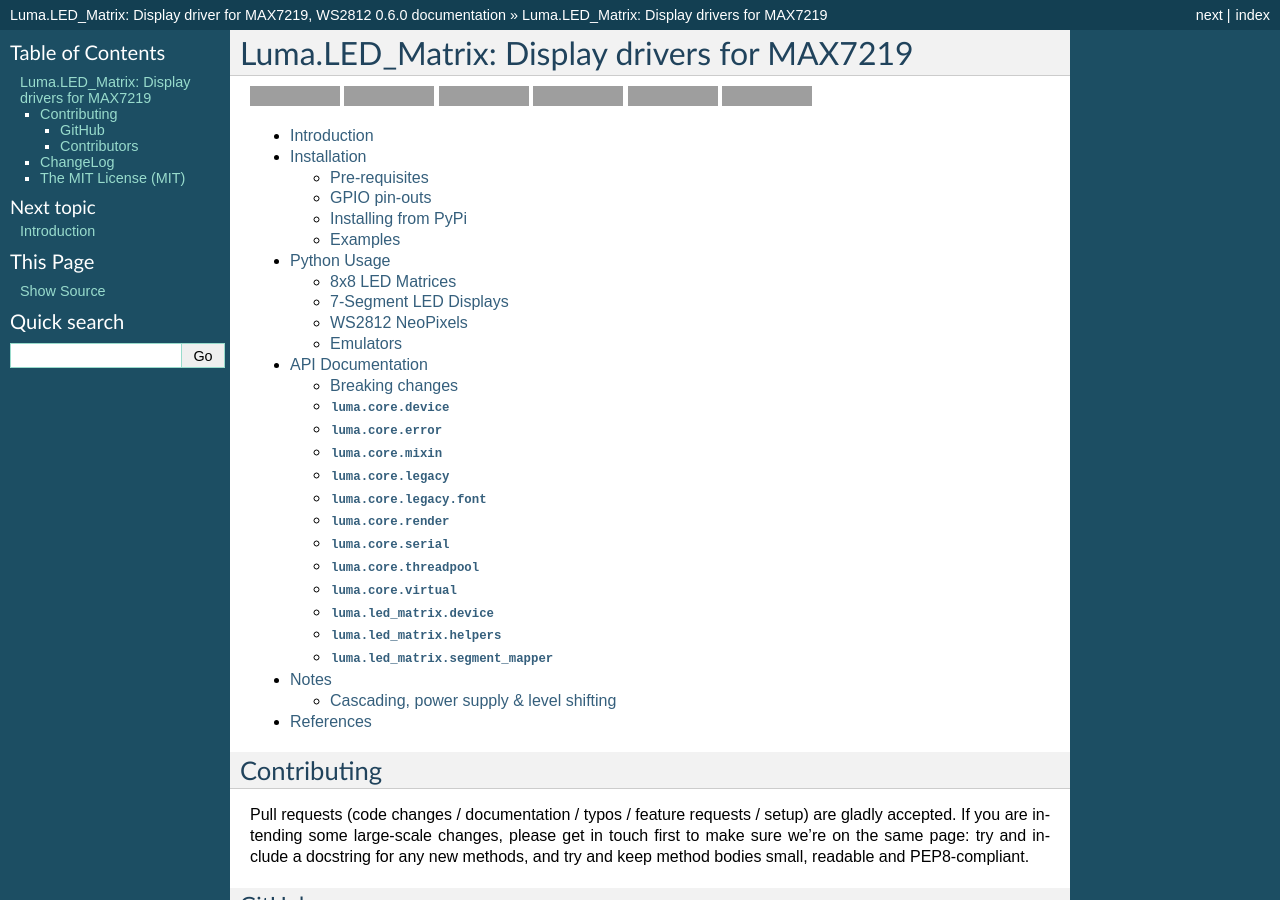
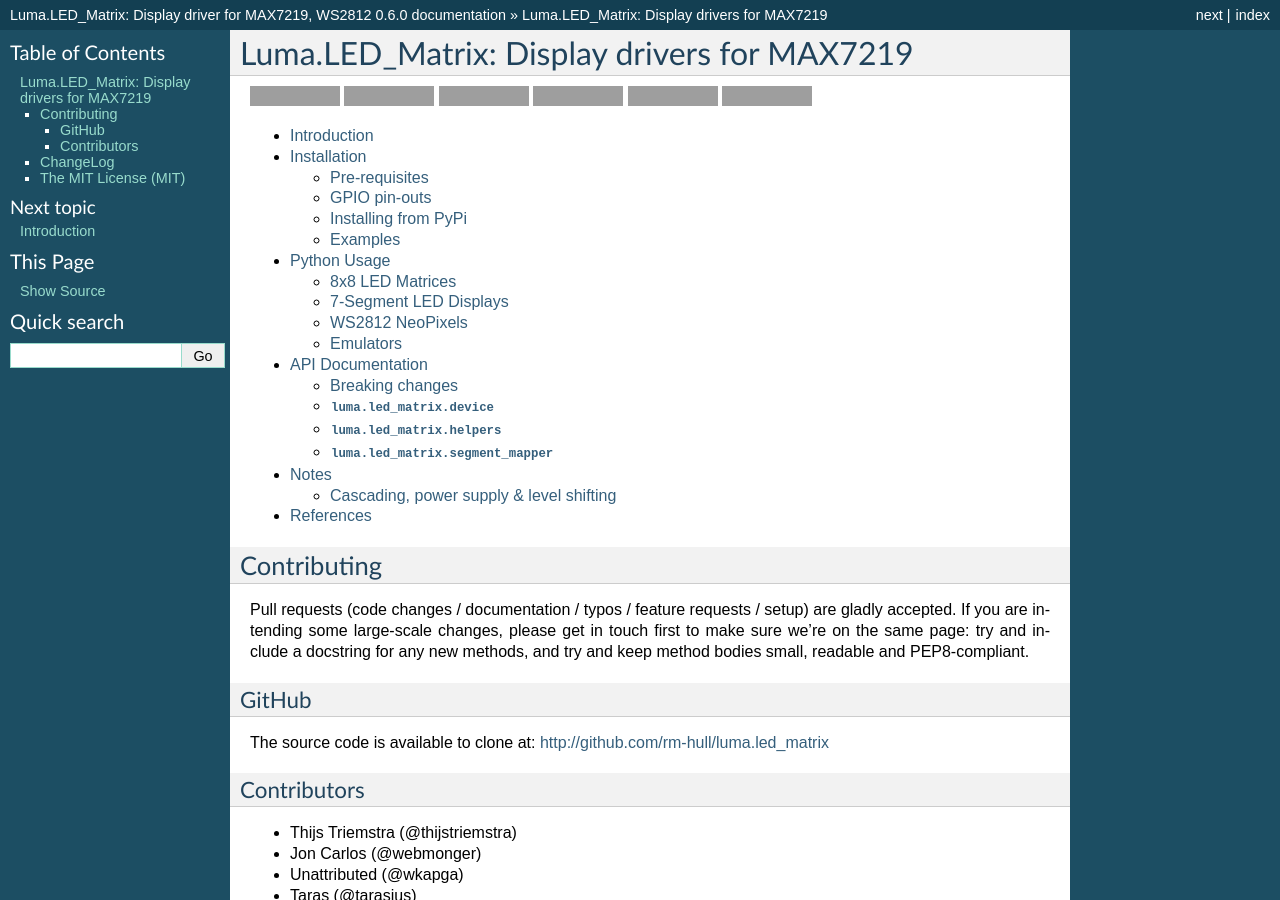
Before and after one commit to rm-hull/luma.led_matrix, a Sphinx documentation site: the page built from doc/index.rst, in a window 1280 px wide and 900 px high, cut to the strip 0-900 px from the top of the window. Built offline with Sphinx 7.4.7, drawn with Linux system fonts in a browser that asks for light colours; grey boxes are pictures that could not be loaded.

Commit message:
remove duplicated api docs
These core docs are available through intersphinx.

```diff
--- a/doc/api-documentation.rst
+++ b/doc/api-documentation.rst
@@ -23,76 +23,6 @@
    This breaking change was necessary to be able to add different classes of
    devices, so that they could reuse core components.
 
-:mod:`luma.core.device`
-"""""""""""""""""""""""
-.. automodule:: luma.core.device
-    :members:
-    :inherited-members:
-    :undoc-members:
-    :show-inheritance:
-
-:mod:`luma.core.error`
-""""""""""""""""""""""
-.. automodule:: luma.core.error
-    :members:
-    :inherited-members:
-    :undoc-members:
-    :show-inheritance:
-
-:mod:`luma.core.mixin`
-""""""""""""""""""""""
-.. automodule:: luma.core.mixin
-    :members:
-    :inherited-members:
-    :undoc-members:
-    :show-inheritance:
-
-:mod:`luma.core.legacy`
-"""""""""""""""""""""""
-.. automodule:: luma.core.legacy
-    :members:
-    :undoc-members:
-    :show-inheritance:
-
-:mod:`luma.core.legacy.font`
-""""""""""""""""""""""""""""
-.. automodule:: luma.core.legacy.font
-    :members:
-    :undoc-members:
-    :show-inheritance:
-
-:mod:`luma.core.render`
-"""""""""""""""""""""""
-.. automodule:: luma.core.render
-    :members:
-    :inherited-members:
-    :undoc-members:
-    :show-inheritance:
-
-:mod:`luma.core.serial`
-"""""""""""""""""""""""
-.. automodule:: luma.core.serial
-    :members:
-    :inherited-members:
-    :undoc-members:
-    :show-inheritance:
-
-:mod:`luma.core.threadpool`
-"""""""""""""""""""""""""""
-.. automodule:: luma.core.threadpool
-    :members:
-    :inherited-members:
-    :undoc-members:
-    :show-inheritance:
-
-:mod:`luma.core.virtual`
-""""""""""""""""""""""""
-.. automodule:: luma.core.virtual
-    :members:
-    :inherited-members:
-    :undoc-members:
-    :show-inheritance:
-
 :mod:`luma.led_matrix.device`
 """""""""""""""""""""""""""""
 .. automodule:: luma.led_matrix.device
```
